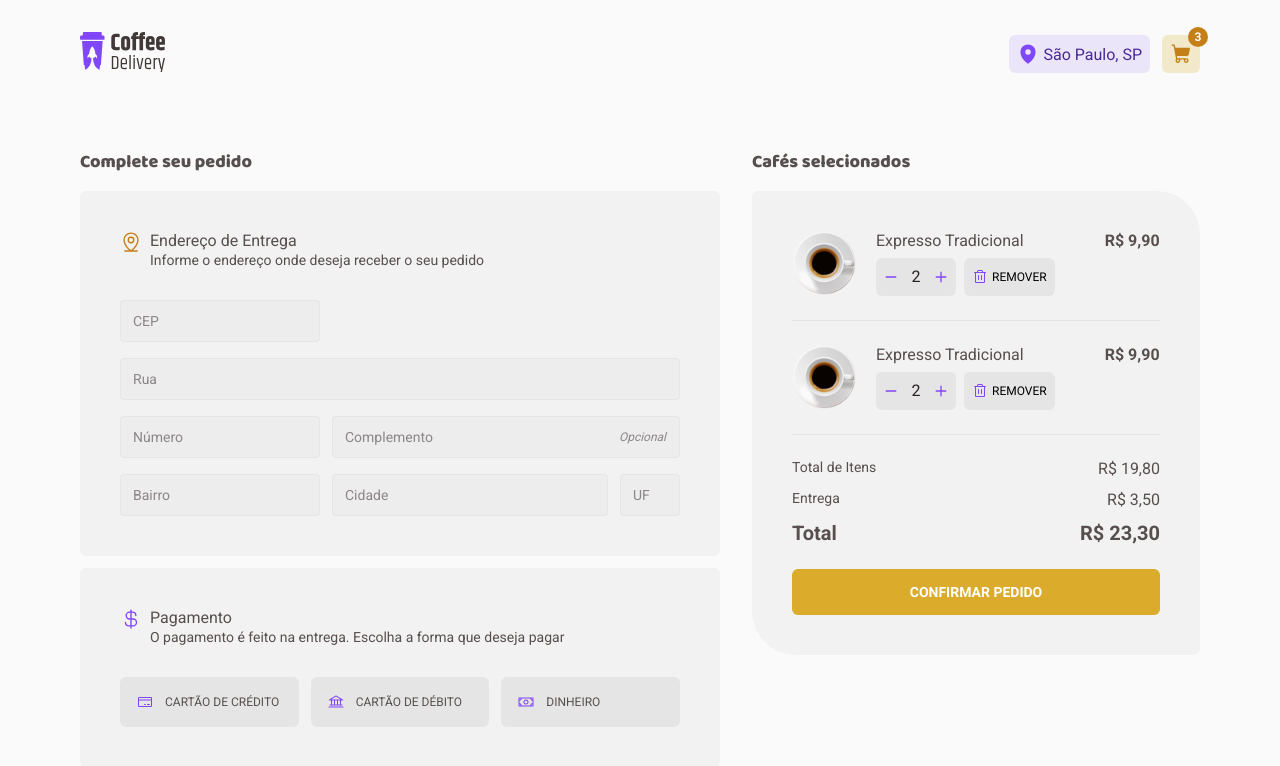
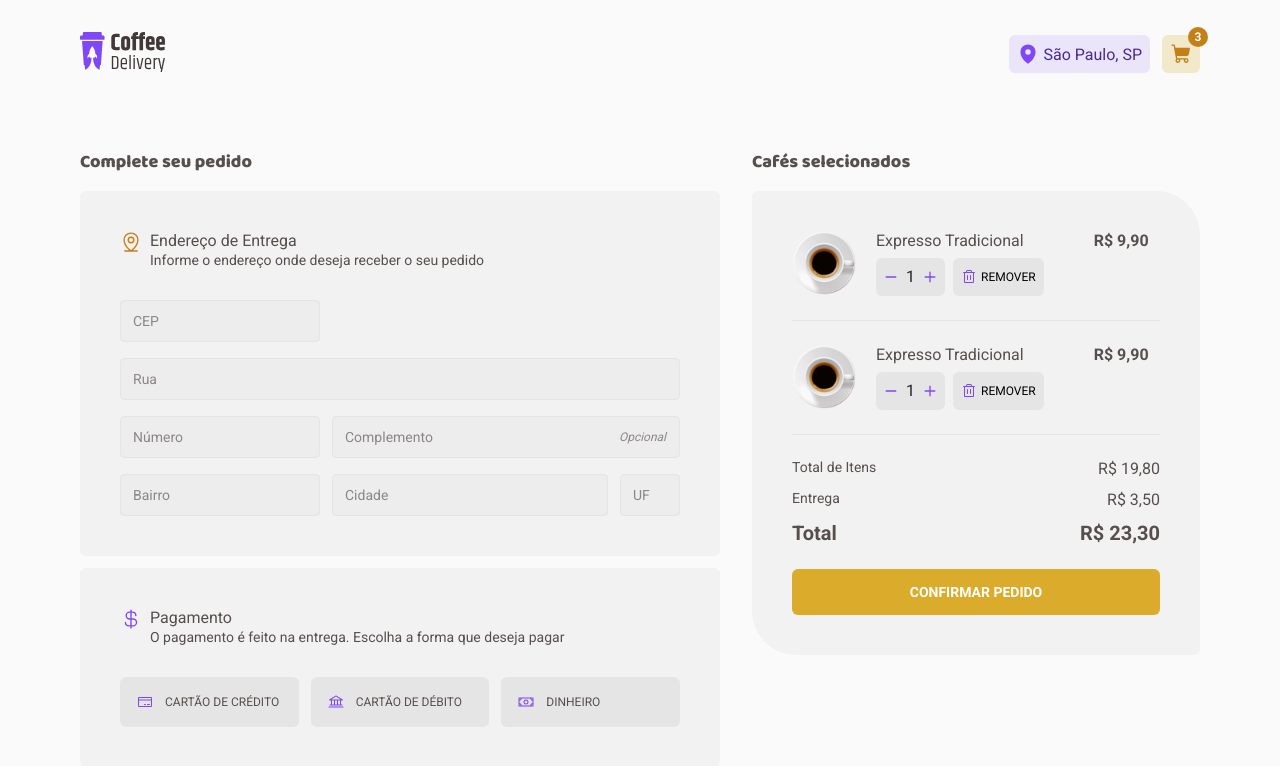
Before and after one commit to 300Marco/coffee-delivery, a React (Vite) app: page /checkout in a window 1280 px wide. Shown: the top 766 px of the page. Built offline with nearby package versions, Linux system fonts and the light colour scheme.

Commit message:
Adjusting coffee counter

```diff
--- a/package.json
+++ b/package.json
@@ -12,6 +12,7 @@
     "@phosphor-icons/react": "^2.0.8",
     "react": "^18.2.0",
     "react-dom": "^18.2.0",
+    "react-id-generator": "^3.0.2",
     "react-router-dom": "^6.10.0",
     "styled-components": "^5.3.9"
   },
--- a/src/pages/Home/CoffeeList/index.tsx
+++ b/src/pages/Home/CoffeeList/index.tsx
@@ -1,3 +1,4 @@
+import nextId from 'react-id-generator';
 import { ShoppingCart } from '@phosphor-icons/react';
 
 import coffeeExpressoTradicional from '../../../assets/coffee-expresso-tradicional.svg';
@@ -152,7 +153,9 @@ export function CoffeeList() {
 
               <CoffeeTag>
                 {coffee.tags.map((tag) => {
-                  return <span key={0}>{tag}</span>;
+                  const tagId = nextId();
+
+                  return <span key={tagId}>{tag}</span>;
                 })}
               </CoffeeTag>
 
--- a/src/pages/components/AmountOfCoffee/index.tsx
+++ b/src/pages/components/AmountOfCoffee/index.tsx
@@ -1,24 +1,25 @@
 import { Minus, Plus } from '@phosphor-icons/react';
 import { AmountOfCoffeeContainer } from './styles';
+import { useState } from 'react';
 
 export function AmountOfCoffee() {
-  // let [test1, setTest1] = useState(0);
+  let [quantity, setQuantity] = useState(1);
 
-  // function addCoffee() {
-  //   setTest1((test1 += 1));
-  // }
+  function removeCoffee() {
+    if (quantity > 1) {
+      setQuantity((quantity -= 1));
+    }
+  }
 
-  // function removeCoffee() {
-  //   if (test1 > 0) {
-  //     setTest1((test1 -= 1));
-  //   }
-  // }
+  function addCoffee() {
+    setQuantity((quantity += 1));
+  }
 
   return (
     <AmountOfCoffeeContainer>
-      <Minus size={14} weight="bold" /* onClick={removeCoffee} */ />
-      <input type="number" value={2} min={0} />
-      <Plus size={14} weight="bold" /* onClick={addCoffee} */ />
+      <Minus size={14} weight="bold" onClick={removeCoffee} />
+      <span>{quantity}</span>
+      <Plus size={14} weight="bold" onClick={addCoffee} />
     </AmountOfCoffeeContainer>
   );
 }
--- a/src/pages/components/AmountOfCoffee/styles.ts
+++ b/src/pages/components/AmountOfCoffee/styles.ts
@@ -7,21 +7,12 @@ export const AmountOfCoffeeContainer = styled.div`
 
   display: flex;
   align-items: center;
-  gap: 0.25rem;
+  gap: 0.595rem;
 
-  input {
+  span {
     text-align: center;
-    border: none;
-    background-color: transparent;
-    pointer-events: none;
-    width: 1.25rem;
+    font-size: 1rem;
     color: ${(props) => props.theme['gray-900']};
-
-    &::-webkit-outer-spin-button,
-    &::-webkit-inner-spin-button {
-      -webkit-appearance: none;
-      margin: 0;
-    }
   }
 
   svg {
@@ -29,7 +20,7 @@ export const AmountOfCoffeeContainer = styled.div`
     cursor: pointer;
     transition: color 300ms;
 
-    &:active {
+    &:hover {
       color: ${(props) => props.theme['purple-500']};
     }
 
```
Also changed, not shown: 1 other file (tests, documents, lock files or other folders).
